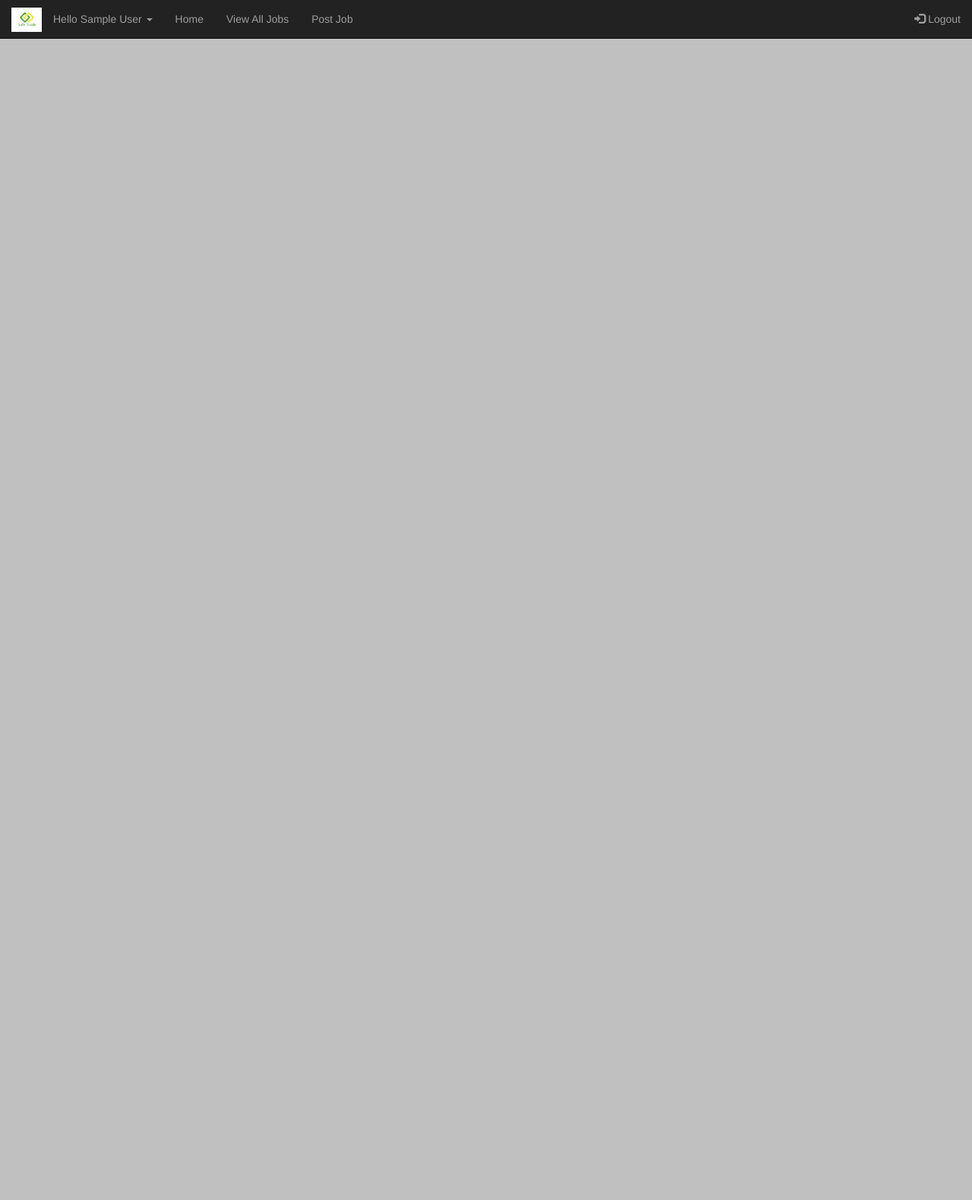
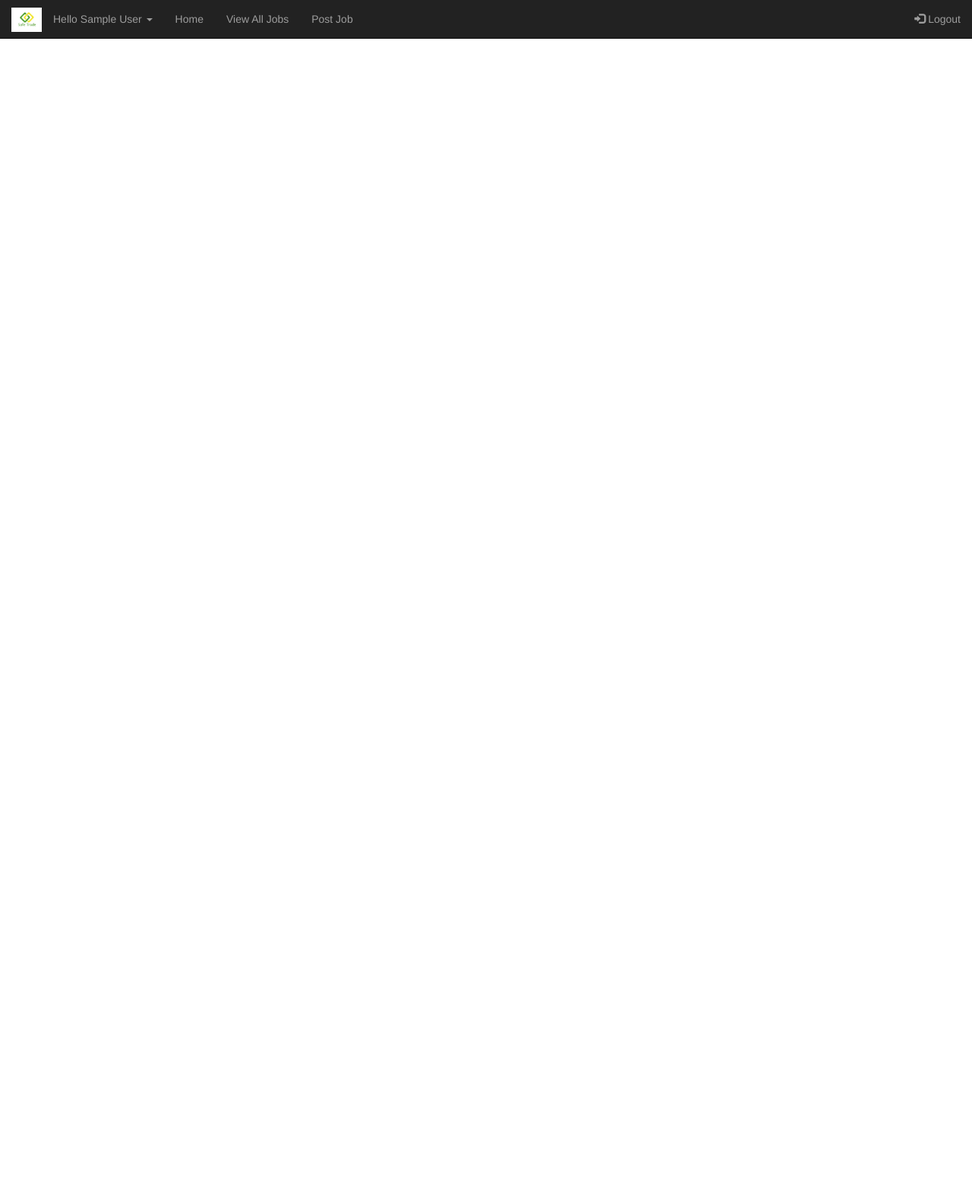
Before and after one commit to AnitaAnnaStephen/COMP606A2, a PHP site: page /headers.php in a window 1280 px wide. Shown: the whole page at 76% size. Run offline with PHP 8.4, Linux system fonts and the light colour scheme; the visitor is signed in with stand-in values (Sample User, id 1).

Commit message:
UPdated design

```diff
--- a/headers.php
+++ b/headers.php
@@ -20,7 +20,7 @@ session_start();
   <script src="https://ajax.googleapis.com/ajax/libs/jquery/3.4.1/jquery.min.js"></script>
   <script src="https://maxcdn.bootstrapcdn.com/bootstrap/3.4.0/js/bootstrap.min.js"></script>
 </head>
-<body style="height:1500px;background-color: silver;">
+<body style="height:1500px;background-color: white;">
 <nav class="navbar navbar-inverse navbar-fixed-top">
   <div class="container-fluid">
     <div class="navbar-header">
```
